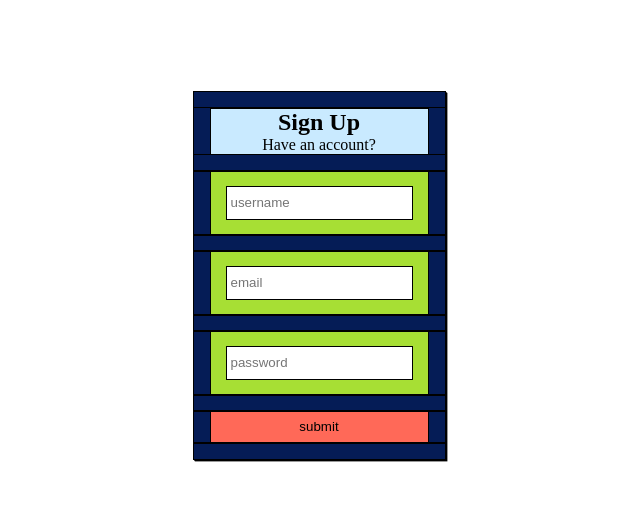
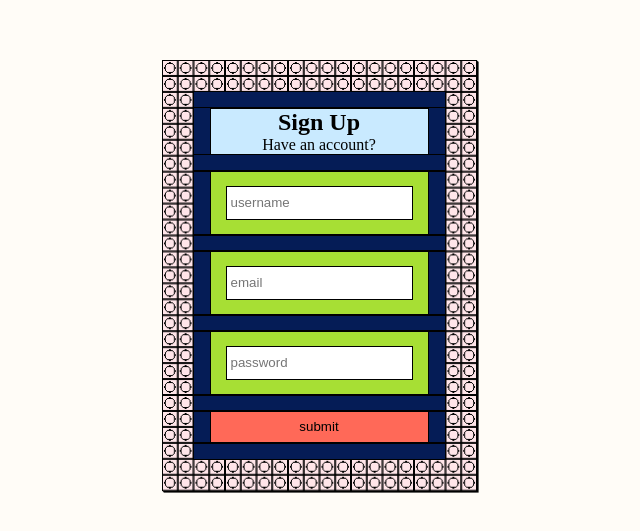
Before and after one commit to EGRrqq/sign-up_nuxt, a Nuxt app: page / in a window 1280 px wide. Shown: the part 125-656 px from the top of the page, without its empty margins (321-961 px from the left). Built offline with nearby package versions, Linux system fonts and the light colour scheme.

Commit message:
feat: add a plate

```diff
--- a/components/SweetForm.vue
+++ b/components/SweetForm.vue
@@ -9,15 +9,23 @@
   --green-400: #a7df34;
 
   --red-400: #ff6958;
+  --pink-200: #ffe5e9;
+
+  --yellow-100: #fffcf7;
 
   --form-gap: 1rem;
   --form-border: 0.05rem;
+
+  --plate: black;
+}
+
+body {
+  background: var(--yellow-100);
 }
 
 form {
   display: grid;
   background-color: var(--blue-800);
-  box-shadow: 0.05rem 0.05rem 0 0.05rem, 0.1rem 0.1rem 0 0.05rem;
 }
 
 input {
@@ -84,9 +92,28 @@ fieldset {
 
   border: var(--form-border) solid;
 }
+
+.plate {
+  padding: calc(var(--form-gap) * 2);
+  background-color: var(--pink-200);
+  background-image:
+    radial-gradient(circle at center,
+      transparent 39%,
+      var(--plate) 40%,
+      var(--plate) 50%,
+      transparent 1%),
+    linear-gradient(90deg, var(--plate) var(--form-border), transparent 1%),
+    linear-gradient(270deg, var(--plate) var(--form-border), transparent 1%),
+    linear-gradient(-180deg, var(--plate) var(--form-border), transparent 1%),
+    linear-gradient(360deg, var(--plate) var(--form-border), transparent 1%);
+
+  box-shadow: 0.05rem 0.05rem 0 0rem, 0.1rem 0.1rem 0 0rem;
+}
 </style>
 
 <template>
+
+  <div class="plate block block-bg_separator">
     <form>
       <fieldset>
         <div class="row block block-bg_separator"></div>
@@ -128,4 +155,5 @@ fieldset {
         </div>
       </fieldset>
     </form>
+  </div>
 </template>
```
Lines whose indentation alone changed are shown as unchanged.
